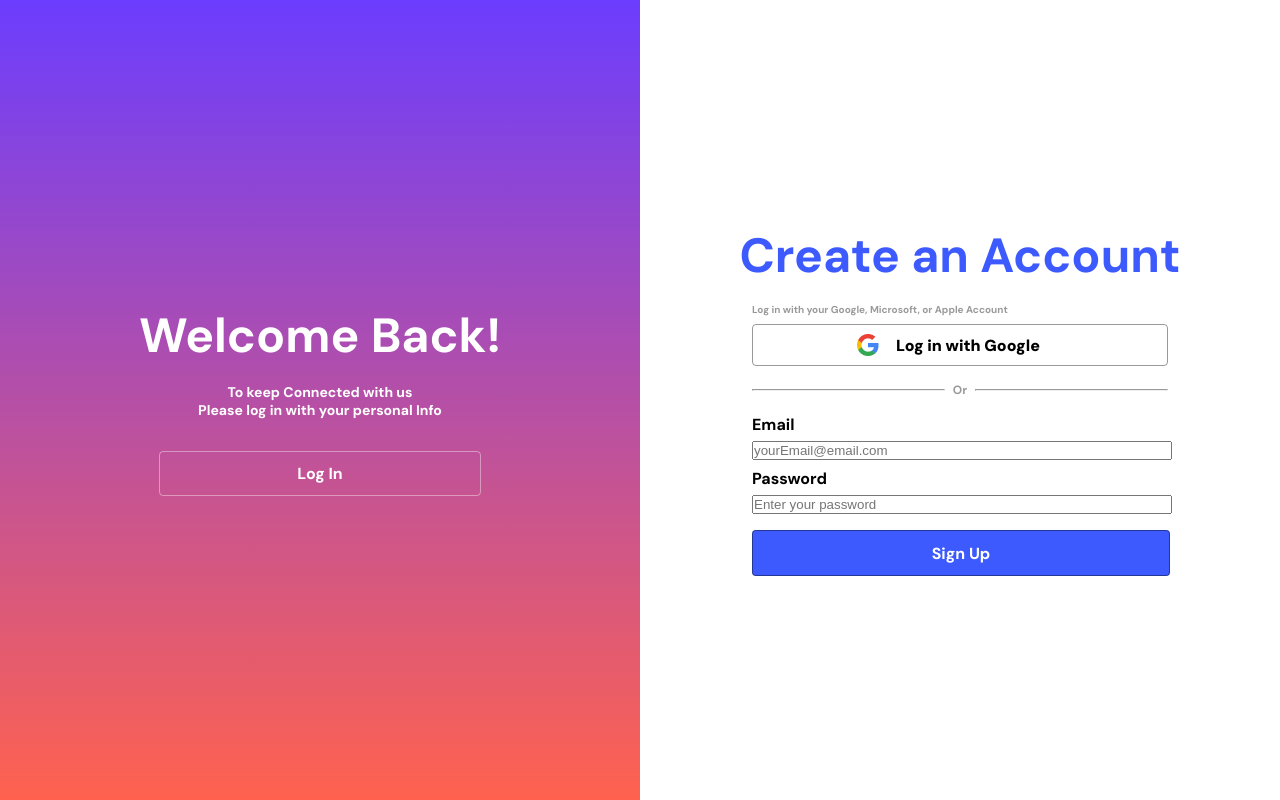
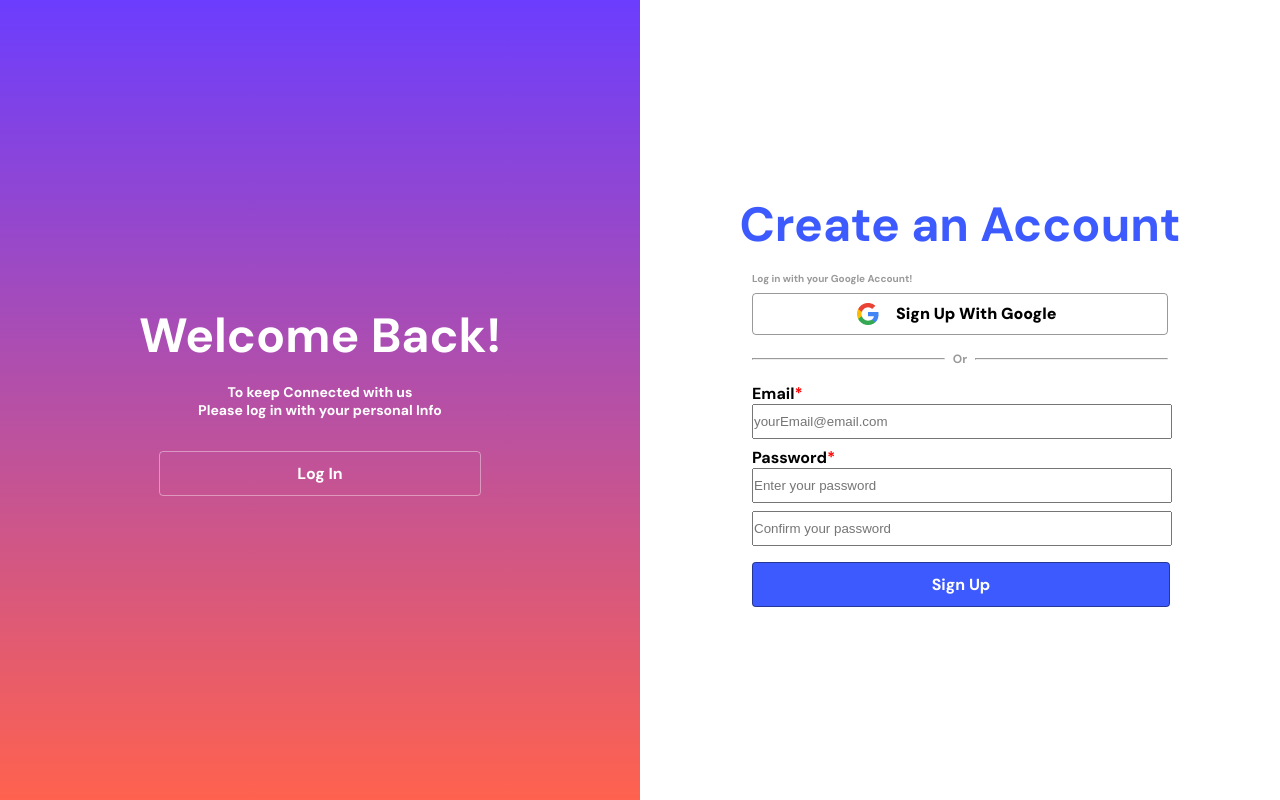
Before and after one commit to CS-411-To-Do-Calendar/cs411-to-do-calendar, a React (Create React App) app: page / in a window 1280 px wide. Built offline with nearby package versions, Linux system fonts and the light colour scheme.

Commit message:
sign up implementation (CRUD x)

```diff
--- a/src/pages/Main/Main.css
+++ b/src/pages/Main/Main.css
@@ -109,12 +109,28 @@
     }
 
     .create-account-label {
+        width: 100%;
+        display: flex;
+        flex-direction: row;
+        align-items: center;
+        .create-account-label-needed {
+            color: var(--color-error);
+        }
+    }
+
+    .create-account-error {
+        width: 100%;
+        text-align: left;
+        color: var(--color-error);
+        font-size: var(--txt-xs);
         margin-bottom: .25rem;
     }
 
     .create-account-input {
+        width: 100%;
         margin-bottom: .5rem;
-        width: 100%;
+        padding-top: 0.5rem;
+        padding-bottom: 0.5rem;
     }
 
     .create-account-signin-button {
--- a/src/pages/Main/Main.js
+++ b/src/pages/Main/Main.js
@@ -1,37 +1,122 @@
-import React from 'react'
+import React, { useState } from 'react'
 import './Main.css'
 
 /*    image     */
 import img_google from '../../assets/google.png';
 
 function Main() {
-  // const emailTest = new RegExp(/(?:[a-z0-9!#$%&'*+/=?^_`{|}~-]+(?:\.[a-z0-9!#$%&'*+/=?^_`{|}~-]+)*|"(?:[\x01-\x08\x0b\x0c\x0e-\x1f\x21\x23-\x5b\x5d-\x7f]|\\[\x01-\x09\x0b\x0c\x0e-\x7f])*")@(?:(?:[a-z0-9](?:[a-z0-9-]*[a-z0-9])?\.)+[a-z0-9](?:[a-z0-9-]*[a-z0-9])?|\[(?:(?:(2(5[0-5]|[0-4][0-9])|1[0-9][0-9]|[1-9]?[0-9]))\.){3}(?:(2(5[0-5]|[0-4][0-9])|1[0-9][0-9]|[1-9]?[0-9])|[a-z0-9-]*[a-z0-9]:(?:[\x01-\x08\x0b\x0c\x0e-\x1f\x21-\x5a\x53-\x7f]|\\[\x01-\x09\x0b\x0c\x0e-\x7f])+)\])/);
+  // eslint-disable-next-line no-control-regex
+  const emailTest = new RegExp(/(?:[a-z0-9!#$%&'*+/=?^_`{|}~-]+(?:\.[a-z0-9!#$%&'*+/=?^_`{|}~-]+)*|"(?:[\x01-\x08\x0b\x0c\x0e-\x1f\x21\x23-\x5b\x5d-\x7f]|\\[\x01-\x09\x0b\x0c\x0e-\x7f])*")@(?:(?:[a-z0-9](?:[a-z0-9-]*[a-z0-9])?\.)+[a-z0-9](?:[a-z0-9-]*[a-z0-9])?|\[(?:(?:(2(5[0-5]|[0-4][0-9])|1[0-9][0-9]|[1-9]?[0-9]))\.){3}(?:(2(5[0-5]|[0-4][0-9])|1[0-9][0-9]|[1-9]?[0-9])|[a-z0-9-]*[a-z0-9]:(?:[\x01-\x08\x0b\x0c\x0e-\x1f\x21-\x5a\x53-\x7f]|\\[\x01-\x09\x0b\x0c\x0e-\x7f])+)\])/);
+  const [emailAddress, setEmailAddress] = useState("");
+  const [isEmailValid, setIsEmailValid] = useState(true);
+  const [password, setPassword] = useState("");
+  const [confirmPassword, setConfirmPassword] = useState("");
+  const [isPasswordMatch, setIsPasswordMatch] = useState(true);
+
+  const handleChangeEmail = (e) => {
+    const email = e.target.value;
+    setEmailAddress(email);
+    setIsEmailValid(emailTest.test(email));
+  };
+
+  const handlePasswordChange = (e) => {
+    setPassword(e.target.value);
+    checkPasswords(e.target.value, confirmPassword);
+  };
+
+  const handleConfirmPasswordChange = (e) => {
+    setConfirmPassword(e.target.value);
+    checkPasswords(password, e.target.value);
+  };
+
+  const checkPasswords = (pass1, pass2) => {
+    setIsPasswordMatch(pass1 === pass2);
+  };
+
+  const handleSignUp = (e) => {
+    e.preventDefault(); // Prevent default anchor action
+
+    // Check if email is valid
+    const emailIsValid = emailTest.test(emailAddress);
+    setIsEmailValid(emailIsValid);
+
+    // Check if passwords match
+    const passwordsMatch = password === confirmPassword;
+    setIsPasswordMatch(passwordsMatch);
+
+    if (emailIsValid && passwordsMatch) {
+      // Perform CRUD operations and upload to Firebase DB
+      alert("Success!");
+    }
+  };
+
   return (
+    // Main container
     <div className='main-container'>
+      {/* Left side (sign in container) */}
       <div className='sign-in-container'>
         <div className='sign-in-title'>Welcome Back!</div>
         <div className='sign-in-subtitle'>To keep Connected with us</div>
         <div className='sign-in-subtitle'>Please log in with your personal Info</div>
         <a href='/' className='sign-in-button'>Log In</a>
       </div>
+      {/* Right side (Create Account container) */}
       <div className='create-account-container'>
         <div className='create-account-title'>Create an Account</div>
+        {/* User Content Area*/}
         <div className='create-account-content-container'>
-          <div className='create-account-subtitle'>Log in with your Google, Microsoft, or Apple Account</div>
+          <div className='create-account-subtitle'>Log in with your Google Account!</div>
           <div className='create-account-button-container'>
             <img src={img_google} alt='error' className='create-account-button-icon'/>
-            <div className='create-account-button-text'>Log in with Google</div>
+            <div className='create-account-button-text'>Sign Up With Google</div>
           </div>
           <div className='create-account-seperator-container'>
             <hr className='create-account-line'/>
             <div className='create-account-or-text'>Or</div>
             <hr className='create-account-line'/>
           </div>
-          <div className='create-account-label'>Email</div>
-          <input placeholder='yourEmail@email.com' className='create-account-input'/>
-          <div className='create-account-label'>Password</div>
-          <input placeholder='Enter your password' className='create-account-input'/>
-          <a href='/' className='create-account-signin-button'>Sign Up</a>
+          {/* Email checker */}
+          <div className='create-account-label'>
+            <div className='create-account-label-text'>Email</div>
+            <div className='create-account-label-needed'>*</div>
+          </div>
+          {!isEmailValid && (
+            <div className='create-account-error'>
+              Invalid Email Error: format must be yourEmailAddress@platform.type
+            </div>
+          )}
+          <input
+            placeholder='yourEmail@email.com'
+            type='text'
+            className='create-account-input'
+            value={emailAddress}
+            onChange={handleChangeEmail}
+          />
+          {/* Password Checker */}
+          <div className='create-account-label'>
+            <div className='create-account-label-text'>Password</div>
+            <div className='create-account-label-needed'>*</div>
+          </div>
+          {!isPasswordMatch && (
+            <div className='create-account-error'>
+              Password must be matching
+            </div>
+          )}
+          <input
+            placeholder='Enter your password'
+            type='password'
+            className='create-account-input'
+            value={password}
+            onChange={handlePasswordChange}
+          />
+          <input
+            placeholder='Confirm your password'
+            type='password'
+            className='create-account-input'
+            value={confirmPassword}
+            onChange={handleConfirmPasswordChange}
+          />
+          <a href='/' onClick={handleSignUp} className='create-account-signin-button'>Sign Up</a>
         </div>
       </div>
     </div>
```
